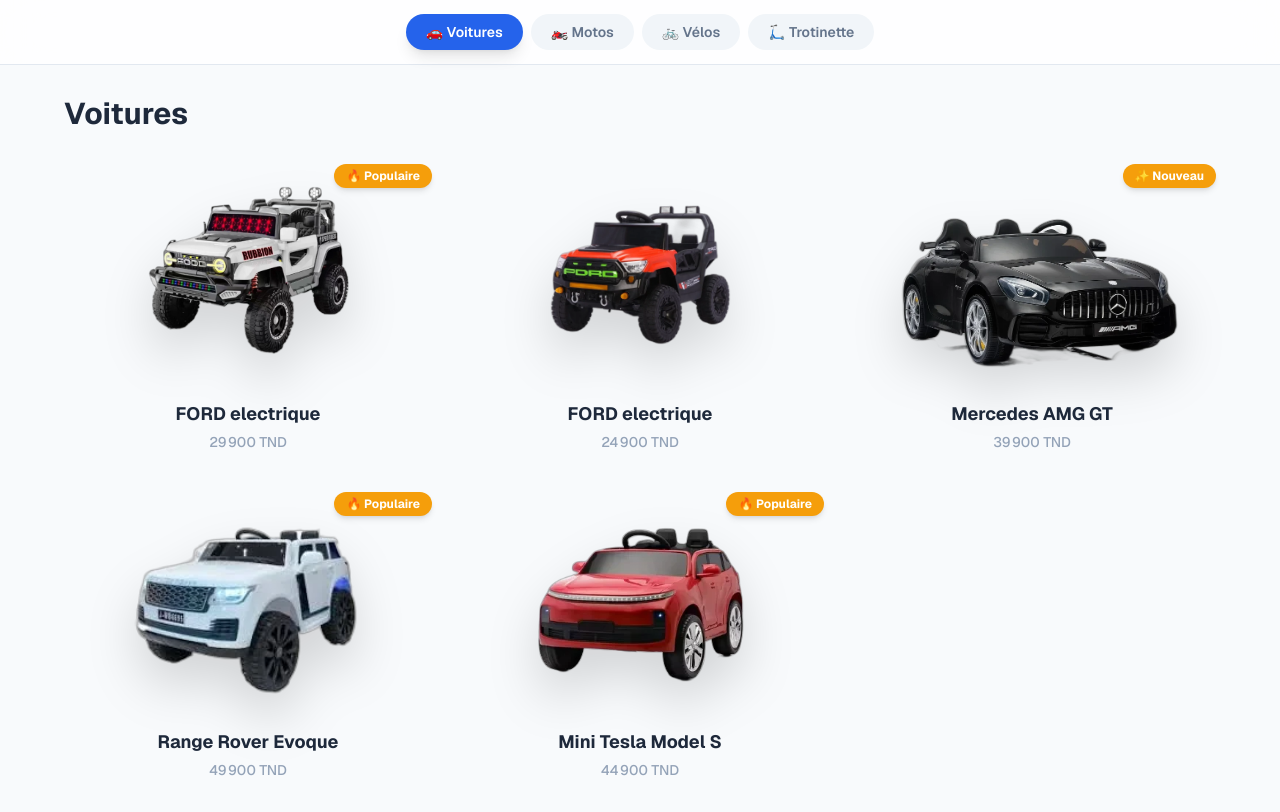
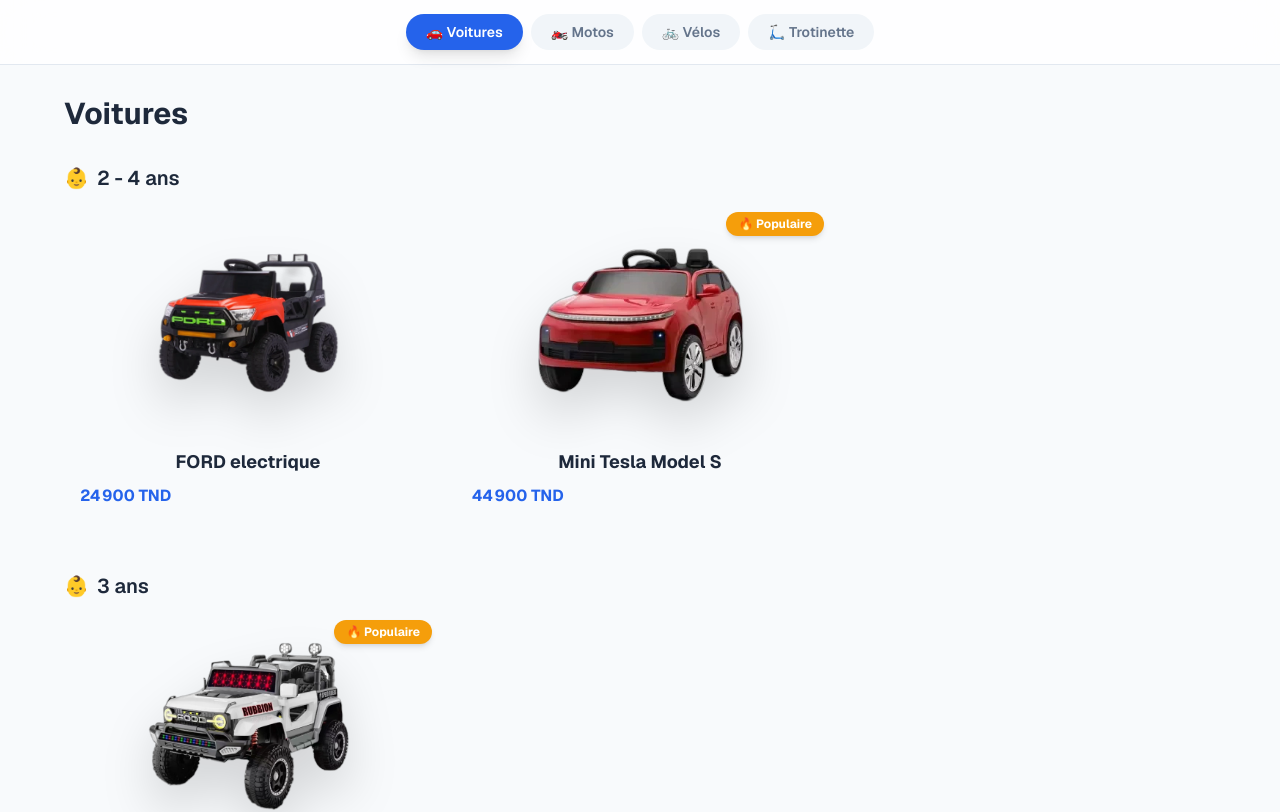
Before and after one commit to Rrba3/catalogue, a Next.js app: page / in a window 1280 px wide. Shown: the top 812 px of the page. Built offline with nearby package versions, Linux system fonts and the light colour scheme.

Commit message:
add age categories and promotion

```diff
--- a/app/components/CatalogApp.tsx
+++ b/app/components/CatalogApp.tsx
@@ -11,12 +11,14 @@
 }
 
 const AGE_LABELS: Record<string, { emoji: string; label: string }> = {
-  "2-4": { emoji: "👶", label: "Âge 2-4 ans" },
-  "4-6": { emoji: "🧒", label: "Âge 4-6 ans" },
-  "6-8": { emoji: "🧑", label: "Âge 6-8 ans" },
+  "1-3": { emoji: "👶", label: "1 - 3 ans" },
+  "2-4": { emoji: "👶", label: "2 - 4 ans" },
+  "3":   { emoji: "👶", label: "3 ans" },
+  "4-6": { emoji: "🧒", label: "4 - 6 ans" },
+  "6-8": { emoji: "🧑", label: "6 - 8 ans" },
 };
 
-const AGE_ORDER = ["2-4", "4-6", "6-8"];
+const AGE_ORDER = ["1-3", "2-4", "3", "4-6", "6-8"];
 
 export default function CatalogApp({ products }: CatalogAppProps) {
   const [activeTab, setActiveTab] = useState<Category>("cars");
@@ -53,14 +55,20 @@
 
         </div>
 
-        {/* Product grid */}
-        {filteredProducts.length > 0 && (
-          <div className="grid grid-cols-1 sm:grid-cols-2 md:grid-cols-3 gap-6 mb-12">
-            {filteredProducts.map((product, index) => (
-              <div
-                key={product.id}
-                style={{ animationDelay: `${index * 80}ms` }}
-              >
+        {/* Products grouped by age */}
+        {filteredProducts.length > 0 ? (
+          <div className="space-y-12">
+            {AGE_ORDER.filter((age) => groupedProducts[age]?.length > 0).map((age) => {
+              const meta = AGE_LABELS[age] ?? { emoji: "🎁", label: `${age} ans` };
+              return (
+                <section key={age}>
+                  <h3 className="text-xl font-semibold text-foreground mb-5 flex items-center gap-2">
+                    <span>{meta.emoji}</span>
+                    <span>{meta.label}</span>
+                  </h3>
+                  <div className="grid grid-cols-1 sm:grid-cols-2 md:grid-cols-3 gap-6">
+                    {groupedProducts[age].map((product, index) => (
+                      <div key={product.id} style={{ animationDelay: `${index * 80}ms` }}>
                         <ProductCard
                           product={product}
                           onClick={() => setSelectedProduct(product)}
@@ -68,10 +76,11 @@
                       </div>
                     ))}
                   </div>
-        )}
-
-        {/* Empty state */}
-        {filteredProducts.length === 0 && (
+                </section>
+              );
+            })}
+          </div>
+        ) : (
           <div className="text-center py-20">
             <p className="text-6xl mb-4">🔍</p>
             <p className="text-xl text-muted">
--- a/app/components/ProductCard.tsx
+++ b/app/components/ProductCard.tsx
@@ -36,9 +36,26 @@
         <h3 className="font-bold text-foreground text-lg group-hover:text-primary transition-colors duration-200">
           {product.name}
         </h3>
-        <p className="text-sm text-muted font-medium mt-1">
-          {product.price != null ? `${product.price.toLocaleString("fr-FR")} TND` : "—"}
-        </p>
+
+        {product.price != null ? (
+          <div className="mt-2 flex items-center gap-2 flex-wrap">
+            <span className="text-base font-bold text-primary">
+              {product.price.toLocaleString("fr-FR")} TND
+            </span>
+            {product.originalPrice != null && (
+              <>
+                <span className="text-sm text-muted line-through">
+                  {product.originalPrice.toLocaleString("fr-FR")} TND
+                </span>
+                <span className="text-xs font-bold bg-red-500 text-white px-2 py-0.5 rounded-full">
+                  -{Math.round((1 - product.price / product.originalPrice) * 100)}%
+                </span>
+              </>
+            )}
+          </div>
+        ) : (
+          <p className="text-sm text-muted font-medium mt-1">—</p>
+        )}
       </div>
     </button>
   );
--- a/app/types.ts
+++ b/app/types.ts
@@ -6,6 +6,7 @@
   name: string;
   ageRange: string;
   price?: number;
+  originalPrice?: number;
   image1?: string;
   image2?: string;
   image3?: string;
--- a/data/products.json
+++ b/data/products.json
@@ -5,6 +5,7 @@
     "name": "FORD electrique",
     "ageRange": "3",
     "price": 29900,
+    "originalPrice": 35000,
     "image1": "Y-MB8856/1.webp",
     "image2": "Y-MB8856/3.webp",
     "image3": "Y-MB8856/2.webp",
@@ -32,6 +33,7 @@
     "name": "Mercedes AMG GT",
     "ageRange": "4-6",
     "price": 39900,
+    "originalPrice": 49900,
     "image1": "J-MB8809P/6.webp",
     "image2": "J-MB8809P/3.webp",
     "image3": "J-MB8809P/1.webp",
@@ -76,6 +78,7 @@
     "name": "BBL-MB0114",
     "ageRange": "1-3",
     "price": 18900,
+    "originalPrice": 24000,
     "image1": "BBL-MB0114/BLUE/2.webp",
     "image2": "BBL-MB0114/GREEN/2.webp",
     "image3": "BBL-MB0114/2.webp",
```
Lines whose indentation alone changed are shown as unchanged.
